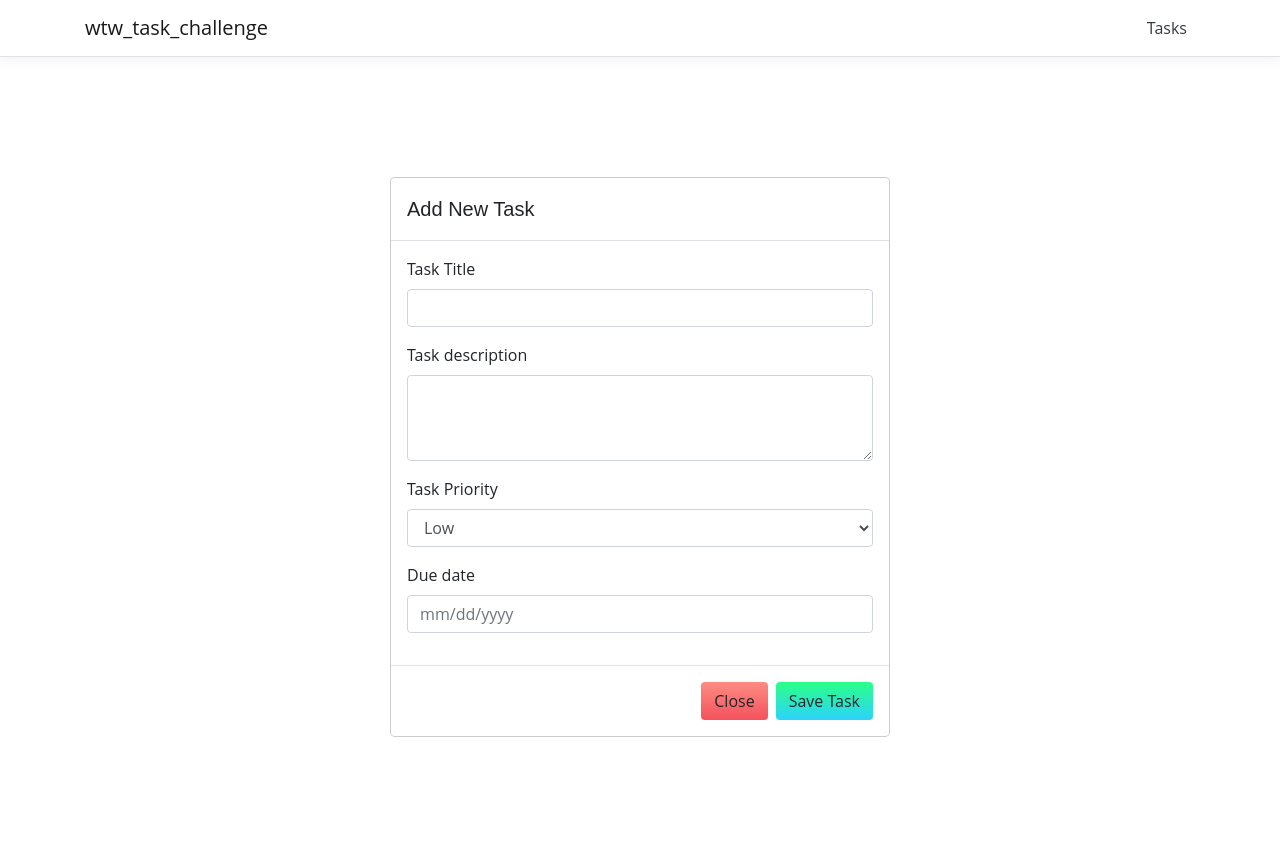
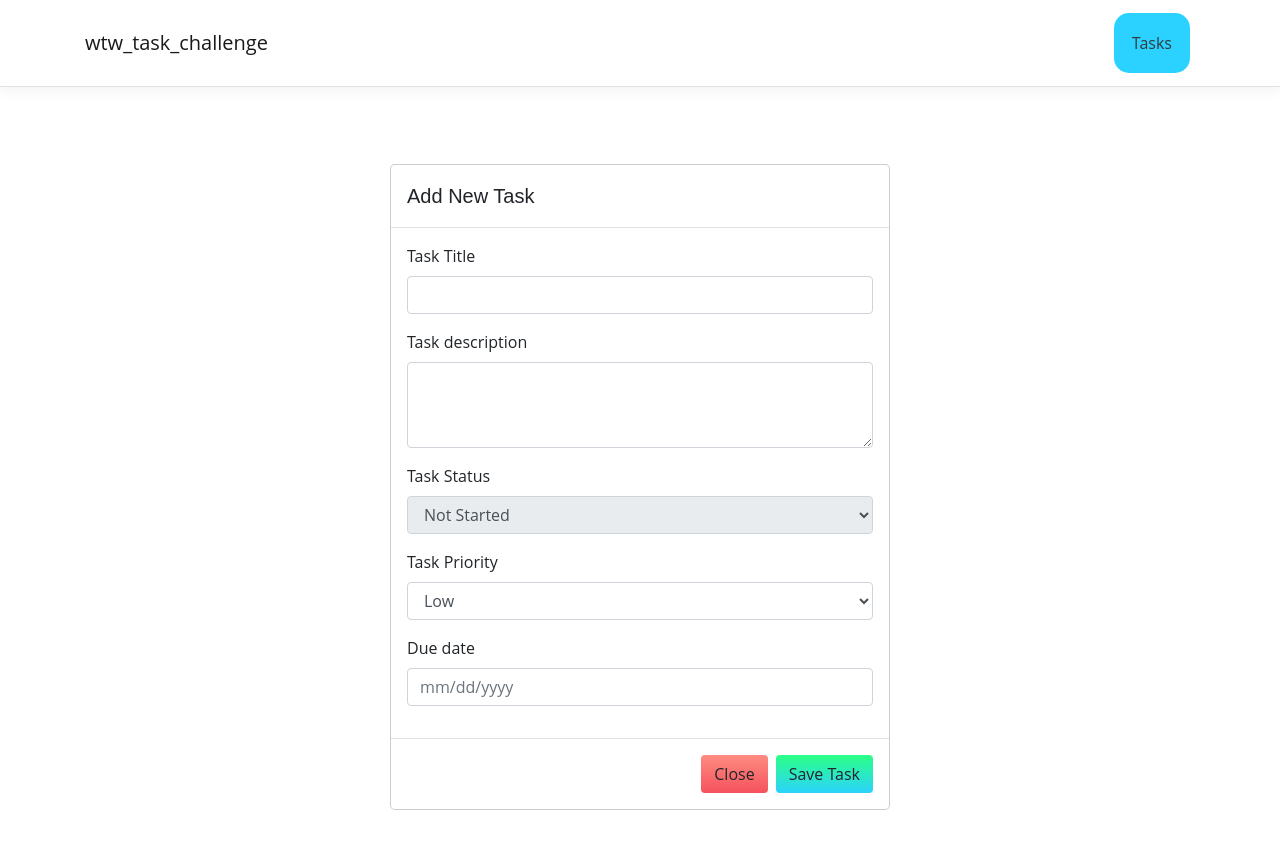
Before and after one commit to jdrobs19/wtw-task-challenge, a React (Create React App) app in the folder ClientApp/: page /addtask in a window 1280 px wide. Shown: the top 848 px of the page. Built offline with nearby package versions, Linux system fonts and the light colour scheme.

Commit message:
add filter to task mapping

```diff
--- a/ClientApp/src/components/AddTask.js
+++ b/ClientApp/src/components/AddTask.js
@@ -5,10 +5,12 @@ import './TaskBoard.css';
 export class AddTask extends Component {
     static displayName = AddTask.name;
 
+
+
     render() {
         return (
 
-<div  id="task-form-modal" tabindex="-1" role="dialog" aria-labelledby="task-form-modal"
+            <div id="task-form-modal" tabindex="-1" role="dialog" aria-labelledby="task-form-modal"
                 aria-hidden="true">
                 <div className="modal-dialog modal-dialog-centered" role="document">
                     <div className="modal-content">
@@ -19,15 +21,23 @@ export class AddTask extends Component {
                             <form>
                                 <div className="form-group">
                                     <label for="modalTaskTitle">Task Title</label>
-                                        <input type="text" id="modalTaskTitle" rows="1" className="form-control"></input>
+                                    <input type="text" id="modalTaskTitle" rows="1" className="form-control" name="title"></input>
                                 </div>
                                 <div className="form-group">
                                     <label for="modalTaskDescription">Task description</label>
-                                        <textarea id="modalTaskDescription" rows="3" className="form-control"></textarea>
+                                    <textarea id="modalTaskDescription" rows="3" className="form-control" name="description"></textarea>
+                                </div>
+                                <div className="form-group">
+                                    <label for="modalTaskStatus" >Task Status</label>
+                                    <select id="modalTaskStatus" className="form-control" disabled="true" name="status">
+                                        <option>Not Started</option>
+                                        <option>Started</option>
+                                        <option>Complete</option>
+                                    </select>
                                 </div>
                                 <div className="form-group">
                                     <label for="modalTaskPriority">Task Priority</label>
-                                        <select id="modalTaskPriority" className="form-control">
+                                    <select id="modalTaskPriority" className="form-control" name="priority">
                                         <option>Low</option>
                                         <option>Medium</option>
                                         <option>High</option>
@@ -35,13 +45,13 @@ export class AddTask extends Component {
                                 </div>
                                 <div className="form-group">
                                     <label for="modalDueDate">Due date</label>
-                                        <input type="text" className="form-control" id="modalDueDate" placeholder="mm/dd/yyyy" autocomplete="off" />
+                                    <input type="text" className="form-control" id="modalDueDate" placeholder="mm/dd/yyyy" autocomplete="off" name="due"/>
                                 </div>
                             </form>
                         </div>
                         <div className="modal-footer">
                             <NavLink type="button" className="btn btn-close" data-dismiss="modal" tag={Link} to="/">Close</NavLink>
-                                <button type="button" className="btn btn-save">Save Task</button>
+                            <button type="submit" className="btn btn-save" onClick={() => this.submit()}>Save Task</button>
                         </div>
                     </div>
                 </div>
--- a/ClientApp/src/components/TaskBoard.css
+++ b/ClientApp/src/components/TaskBoard.css
@@ -45,3 +45,13 @@ ul.list-group {
   .btn-delete:hover{
     background-position: 1px -50px;
   }
+
+  li{
+    margin: 5px;
+    background-color: #2bd2ff;
+    border-radius: 15px;
+    padding: 10px;
+    text-decoration: none;
+    color: white;
+    list-style-type: none;
+  }
--- a/ClientApp/src/components/TaskBoard.js
+++ b/ClientApp/src/components/TaskBoard.js
@@ -60,14 +60,16 @@ export class Taskboard extends Component {
                                     <div className="card">
                                         <h4 className="card-header bg-dark text-light">Not Started</h4>
                                         <ul id="list-toDo" className="list-group list-group-flush">
-                                                {tasks.map(task => (
+                                            {tasks.filter(task => task.status === "Not Started").map(task => (
+                                                <NavLink key={task.id} to={`/updatetask/${task.id}`}>
                                                 <li key={task.id}>
                                                     <h5>Title: {task.title}</h5>
                                                     <p>Description: {task.description}</p>
                                                     <p>Priority: {task.priority}</p>
-                                                        <p id="Not Started">Status: {task.status}</p>
+                                                    <p>Status: {task.status}</p>
                                                     <p>Due: {task.due}</p>
                                                 </li>
+                                                </NavLink>
                                             ))}
                                         </ul>
                                     </div>
@@ -77,14 +79,16 @@ export class Taskboard extends Component {
                                     <div className="card">
                                         <h4 className="card-header bg-dark text-light">Started</h4>
                                         <ul id="list-inProgress" className="list-group list-group-flush">
-                                        {tasks.map(task => (
+                                            {tasks.filter(task => task.status === "Started").map(task => (
+                                                <NavLink key={task.id} to={`/updatetask/${task.id}`}>
                                                     <li key={task.id}>
                                                         <h5>Title: {task.title}</h5>
                                                         <p>Description: {task.description}</p>
                                                         <p>Priority: {task.priority}</p>
-                                                        <p id="Started">Status: {task.status}</p>
+                                                        <p>Status: {task.status}</p>
                                                         <p>Due: {task.due}</p>
                                                     </li>
+                                                </NavLink>
                                             ))}
                                         </ul>
                                     </div>
@@ -94,14 +98,16 @@ export class Taskboard extends Component {
                                     <div className="card">
                                         <h4 className="card-header bg-dark text-light">Complete</h4>
                                         <ul id="list-done" className="list-group list-group-flush">
-                                        {tasks.map(task => (
+                                            {tasks.filter(task => task.status === "Complete").map(task => (
+                                                <NavLink key={task.id} to={`/updatetask/${task.id}`}>
                                                 <li key={task.id}>
                                                     <h5>Title: {task.title}</h5>
                                                     <p>Description: {task.description}</p>
                                                     <p>Priority: {task.priority}</p>
-                                                        <p id="Complete">Status: {task.status}</p>
+                                                    <p>Status: {task.status}</p>
                                                     <p>Due: {task.due}</p>
                                                 </li>
+                                                </NavLink>
                                             ))}
                                         </ul>
                                     </div>
--- a/ClientApp/src/components/UpdateTask.js
+++ b/ClientApp/src/components/UpdateTask.js
@@ -57,7 +57,7 @@ export class UpdateTask extends Component {
                                 <div className="form-group">
                                 <div className="form-group">
                                         <label for="modalTaskDescription">Task ID</label>
-                                        <input id="modalTaskDescription" rows="1" className="form-control" value={tasks.id}></input>
+                                        <input id="modalTaskDescription" rows="1" className="form-control" value={tasks.id} disabled="true"></input>
                                     </div>
                                         <label for="modalTaskTitle">Task Title</label>
                                         <input type="text" id="modalTaskTitle" rows="1" className="form-control" value={tasks.title}></input>
```
Lines whose indentation alone changed are shown as unchanged.
